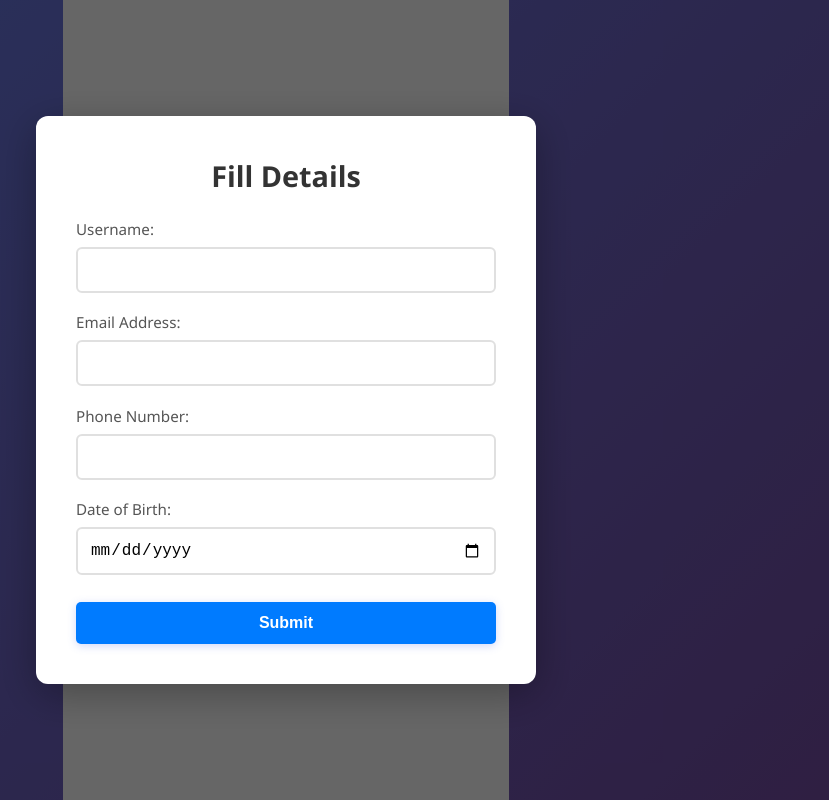
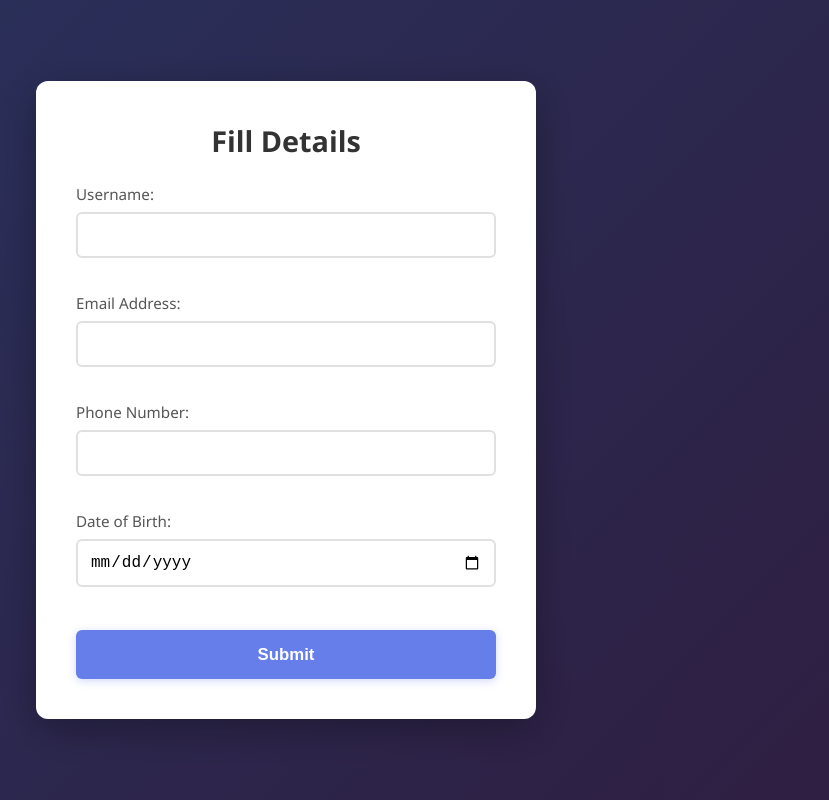
Before and after one commit to Ashwini111297/ME_FE_BUILDOUT_XMODAL, a React (Create React App) app: page / in a window 1280 px wide. Both pictures are taken after a click on the button "Open Form". Shown: the whole page, without its empty margins (354-1183 px from the left). Built offline with nearby package versions, Linux system fonts and the light colour scheme.

Commit message:
Fix XModal.css styles

```diff
--- a/src/Xmodal.css
+++ b/src/Xmodal.css
@@ -1,52 +1,53 @@
-/* App Container */
-.app {
-  min-height: 100vh;
+.modal {
+  position: fixed;
+  top: 0;
+  left: 0;
+  width: 100%;
+  height: 100%;
+  background-color: rgba(0, 0, 0, 0.5);
+  display: flex;
+  justify-content: center;
+  align-items: center;
+  z-index: 1000;
+}
+
+.modal-content {
+  background: white;
+  padding: 2rem;
+  border-radius: 8px;
+  width: 400px;
+  max-width: 90%;
+}
+
+.form-group {
+  margin-bottom: 1rem;
   display: flex;
   flex-direction: column;
-  justify-content: center;
-  align-items: center;
-  background-color: #ffffff;
-  padding: 20px;
 }
 
-/* Main Heading */
-.app h1 {
-  font-family: Georgia, 'Times New Roman', Times, serif;
-  font-size: 42px;
+.form-group label {
+  margin-bottom: 0.4rem;
   font-weight: bold;
-  color: #000;
-  margin-bottom: 30px;
-  text-align: center;
 }
 
-/* Open Form Button */
-.app button {
-  padding: 12px 32px;
+.form-group input {
+  padding: 0.5rem;
+  border: 1px solid #ccc;
+  border-radius: 4px;
+  font-size: 1rem;
+}
+
+.submit-button {
+  margin-top: 1rem;
+  padding: 0.6rem 1.5rem;
   background-color: #007bff;
   color: white;
   border: none;
-  border-radius: 5px;
-  font-size: 16px;
-  font-weight: 600;
+  border-radius: 4px;
   cursor: pointer;
-  transition: background-color 0.3s;
+  font-size: 1rem;
 }
 
-.app button:hover {
+.submit-button:hover {
   background-color: #0056b3;
 }
-
-.app button:active {
-  background-color: #004085;
-}
-
-/* Global Reset */
-* {
-  margin: 0;
-  padding: 0;
-  box-sizing: border-box;
-}
-
-body {
-  font-family: Arial, sans-serif;
-}
```
